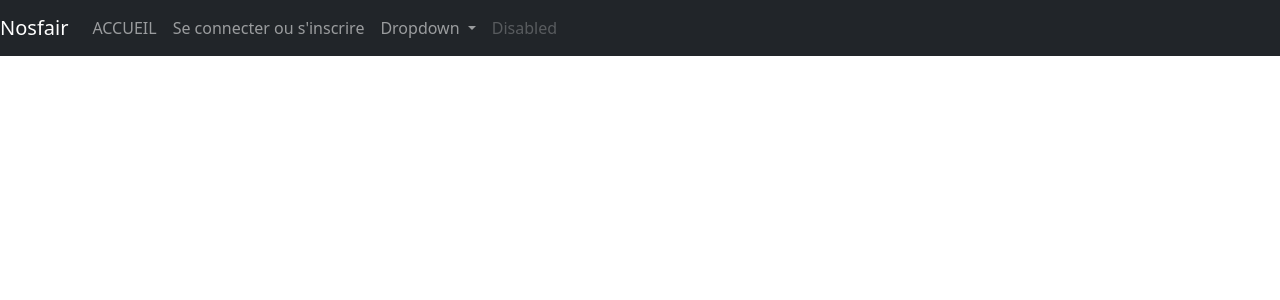
After one commit to nosfairal/postBlog, a PHP site: template templates/front/index.html.twig in a window 1280 px wide. The commit adds this page. Shown: the top 300 px of the page. Run offline with PHP 8.4, Linux system fonts and the light colour scheme; the template is opened without the code that fills it, so the values that code supplies are empty; some libraries are stand-ins or nearby versions.

Commit message:
add routing system

```diff
--- /dev/null
+++ b/templates/base.html.twig
@@ -0,0 +1,21 @@
+<!DOCTYPE html>
+<html lang="fr">
+    <head>
+        <meta charset="UTF-8">
+        <meta name="viewport" content="width=device-width, initial-scale=1, IE=edge">
+        <meta name= "description" content= "BlogPost de présentation des travaux de François Thialon" />
+        <title>{% block title %}BlogPost François Thialon{% endblock %}</title>
+        {% block stylesheets %}
+        {% endblock %}
+
+    </head>
+
+    <body>
+    {% block body %}
+
+    {% endblock %}
+    {% block script %}
+
+    {% endblock %}
+    </body>
+</html>
--- /dev/null
+++ b/templates/front/index.html.twig
@@ -0,0 +1,42 @@
+{% extends 'base.html.twig' %}
+    {% block title %}ACCUEIL{% endblock %}
+        {% block stylesheets %}
+            <link href="./vendor/twbs/bootstrap/dist/css/bootstrap.min.css" rel="stylesheet"/>
+            <link rel="stylesheet" href="https://cdn.jsdelivr.net/npm/bootstrap-icons@1.7.2/font/bootstrap-icons.css">
+        {% endblock %}
+
+
+    {% block body %}
+
+        <nav class="navbar navbar-expand-lg navbar-dark bg-dark">
+            <a class="navbar-brand" href="#">Nosfair</a>
+            <button class="navbar-toggler" type="button" data-toggle="collapse" data-target="#navbarSupportedContent" aria-controls="navbarSupportedContent" aria-expanded="false" aria-label="Toggle navigation">
+                <span class="navbar-toggler-icon"></span>
+            </button>
+
+            <div class="collapse navbar-collapse" id="navbarSupportedContent">
+                <ul class="navbar-nav mr-auto">
+                <li class="nav-item active">
+                    <a class="nav-link" href="#">ACCUEIL <span class="sr-only"></span></a>
+                </li>
+                <li class="nav-item">
+                    <a class="nav-link" href="templates/front/loginRegistration.html.twig">Se connecter ou s'inscrire</a>
+                </li>
+                <li class="nav-item dropdown">
+                    <a class="nav-link dropdown-toggle" href="#" id="navbarDropdown" role="button" data-toggle="dropdown" aria-haspopup="true" aria-expanded="false">
+                    Dropdown
+                    </a>
+                    <div class="dropdown-menu" aria-labelledby="navbarDropdown">
+                    <a class="dropdown-item" href="#">Action</a>
+                    <a class="dropdown-item" href="#">Another action</a>
+                    <div class="dropdown-divider"></div>
+                    <a class="dropdown-item" href="#">Something else here</a>
+                    </div>
+                </li>
+                <li class="nav-item">
+                    <a class="nav-link disabled" href="#">Disabled</a>
+                </li>
+                </ul>
+            </div>
+        </nav>
+    {% endblock %}
```
Also changed, not shown: index.php (+9 -8 lines), src/Classe/Main.php (added, +60 -0 lines), src/Controller/Controller.php (added, +18 -0 lines), src/Controller/MainController.php (added, +10 -0 lines), templates/front/loginRegistration.html.twig (renamed from templates/loginRegistration.html.twig, +5 -2 lines), templates/index.html.twig (deleted, +0 -13 lines), public/.htaccess (added).
